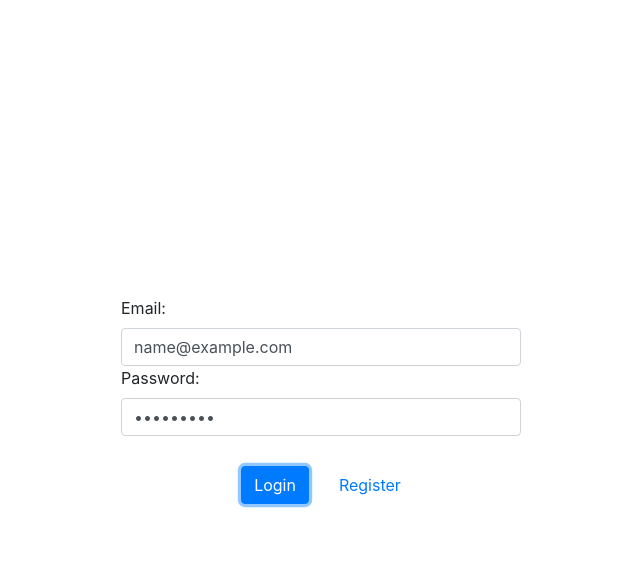
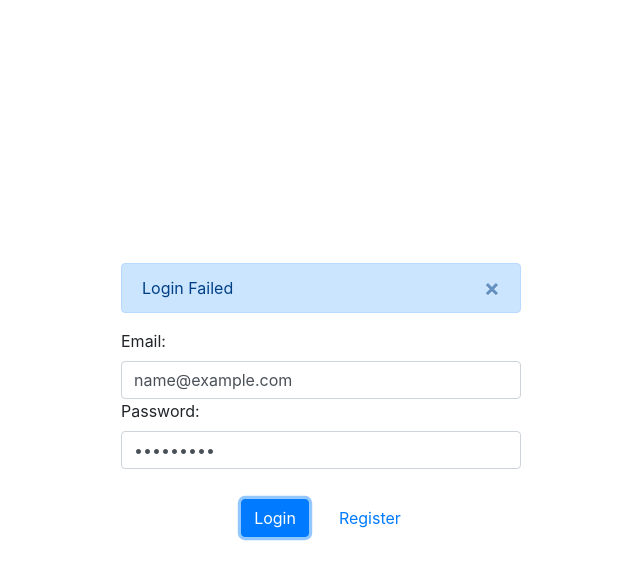
Before and after one commit to fullstack99/react-hooks-graphql, a React (Create React App) app: page /login in a window 1280 px wide. Both pictures are taken after typing "name@example.com", "Sample123" into the empty fields and a click on the button "Login". Shown: the top 580 px of the page, without its empty margins (319-959 px from the left). Built offline with nearby package versions, Linux system fonts and the light colour scheme; no server answers; what react-router-redux would draw is missing.

Commit message:
update UI

```diff
--- a/src/containers/auth/Login.js
+++ b/src/containers/auth/Login.js
@@ -1,7 +1,16 @@
 import React, { useState, useEffect } from "react";
 import { Link, withRouter } from "react-router-dom";
 import { useForm, Controller } from "react-hook-form";
-import { Button, Input, Form, FormGroup, Label, Row, Col } from "reactstrap";
+import {
+  Button,
+  Input,
+  Form,
+  FormGroup,
+  Label,
+  Row,
+  Col,
+  Alert,
+} from "reactstrap";
 import * as _ from "lodash";
 import gql from "graphql-tag";
 import { useMutation } from "@apollo/react-hooks";
@@ -19,16 +28,22 @@ const LOGIN = gql`
 
 function Login() {
   const [errors, setErrors] = useState({});
+  const [message, setMessage] = useState("");
+  const [visible, setVisible] = useState(false);
   const { register, handleSubmit, control } = useForm(); // initialise the hook
   const [logIn, logInRes] = useMutation(LOGIN);
 
   useEffect(() => {
-    const { data } = logInRes;
-
-    console.log(12312, data);
-
+    const { called, data, loading, error } = logInRes;
+    if (called && !loading && error) {
+      setVisible(true);
+      setMessage("Login Failed");
+    } else if (called && !loading && !error) {
+      setVisible(true);
+      setMessage("Login Success");
+    }
     return () => {};
-  }, [logInRes.data]);
+  }, [logInRes]);
 
   const onSubmit = (data) => {
     const errors = loginFormValidate(data);
@@ -39,10 +54,22 @@ function Login() {
     }
   };
 
+  const onDismiss = () => setVisible(false);
+
   return (
     <div className="input-form">
       <Form onSubmit={handleSubmit(onSubmit)}>
         <Row>
+          <Col sm={12}>
+            <Alert
+              color="primary"
+              isOpen={visible}
+              toggle={onDismiss}
+              fade={false}
+            >
+              {message}
+            </Alert>
+          </Col>
           <Col sm={12}>
             <FormGroup row>
               <Label for="email">Email:</Label>
--- a/src/containers/auth/Register.js
+++ b/src/containers/auth/Register.js
@@ -1,7 +1,16 @@
 import React, { useState, useEffect } from "react";
 import { Link, withRouter } from "react-router-dom";
 import { useForm, Controller } from "react-hook-form";
-import { Button, Input, Form, FormGroup, Label, Row, Col } from "reactstrap";
+import {
+  Button,
+  Input,
+  Form,
+  FormGroup,
+  Label,
+  Row,
+  Col,
+  Alert,
+} from "reactstrap";
 import * as _ from "lodash";
 import gql from "graphql-tag";
 import { useMutation } from "@apollo/react-hooks";
@@ -19,16 +28,22 @@ const REGISTER = gql`
 
 function Register() {
   const [errors, setErrors] = useState({});
+  const [message, setMessage] = useState("");
+  const [visible, setVisible] = useState(false);
   const { register, handleSubmit, control } = useForm(); // initialise the hook
   const [signUp, signUpRes] = useMutation(REGISTER);
 
   useEffect(() => {
-    const { data } = signUpRes;
-
-    console.log(12312, data);
-
+    const { called, data, loading, error } = signUpRes;
+    if (called && !loading && error) {
+      setVisible(true);
+      setMessage("Login Failed");
+    } else if (called && !loading && !error) {
+      setVisible(true);
+      setMessage("Login Success");
+    }
     return () => {};
-  }, [signUpRes.data]);
+  }, [signUpRes]);
 
   const onSubmit = (data) => {
     const errors = registerFormValidate(data);
@@ -38,10 +53,22 @@ function Register() {
     }
   };
 
+  const onDismiss = () => setVisible(false);
+
   return (
     <div className="input-form">
       <Form onSubmit={handleSubmit(onSubmit)}>
         <Row>
+          <Col sm={12}>
+            <Alert
+              color="primary"
+              isOpen={visible}
+              toggle={onDismiss}
+              fade={false}
+            >
+              {message}
+            </Alert>
+          </Col>
           <Col sm={12}>
             <FormGroup row>
               <Label for="email">Email:</Label>
```
